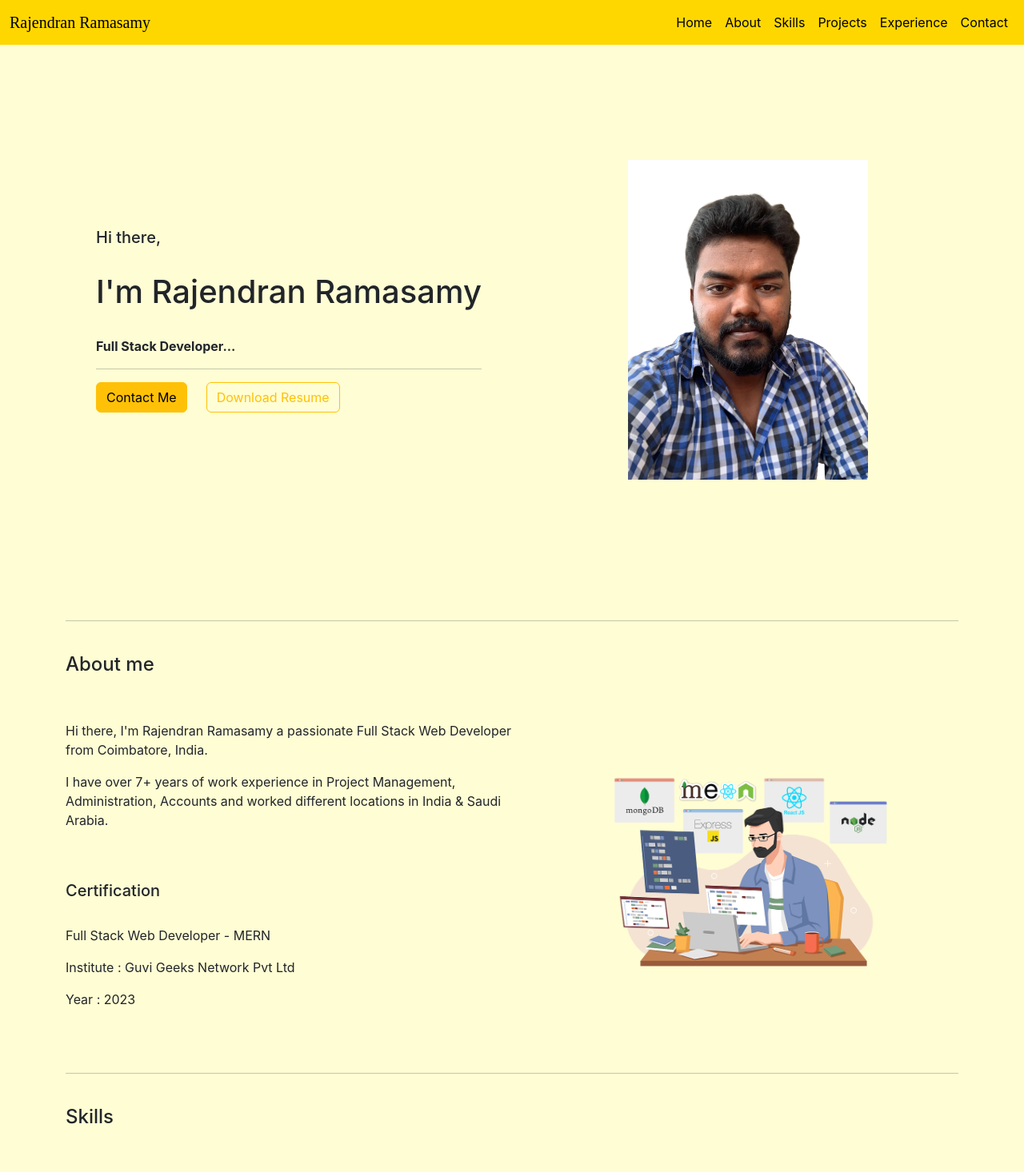
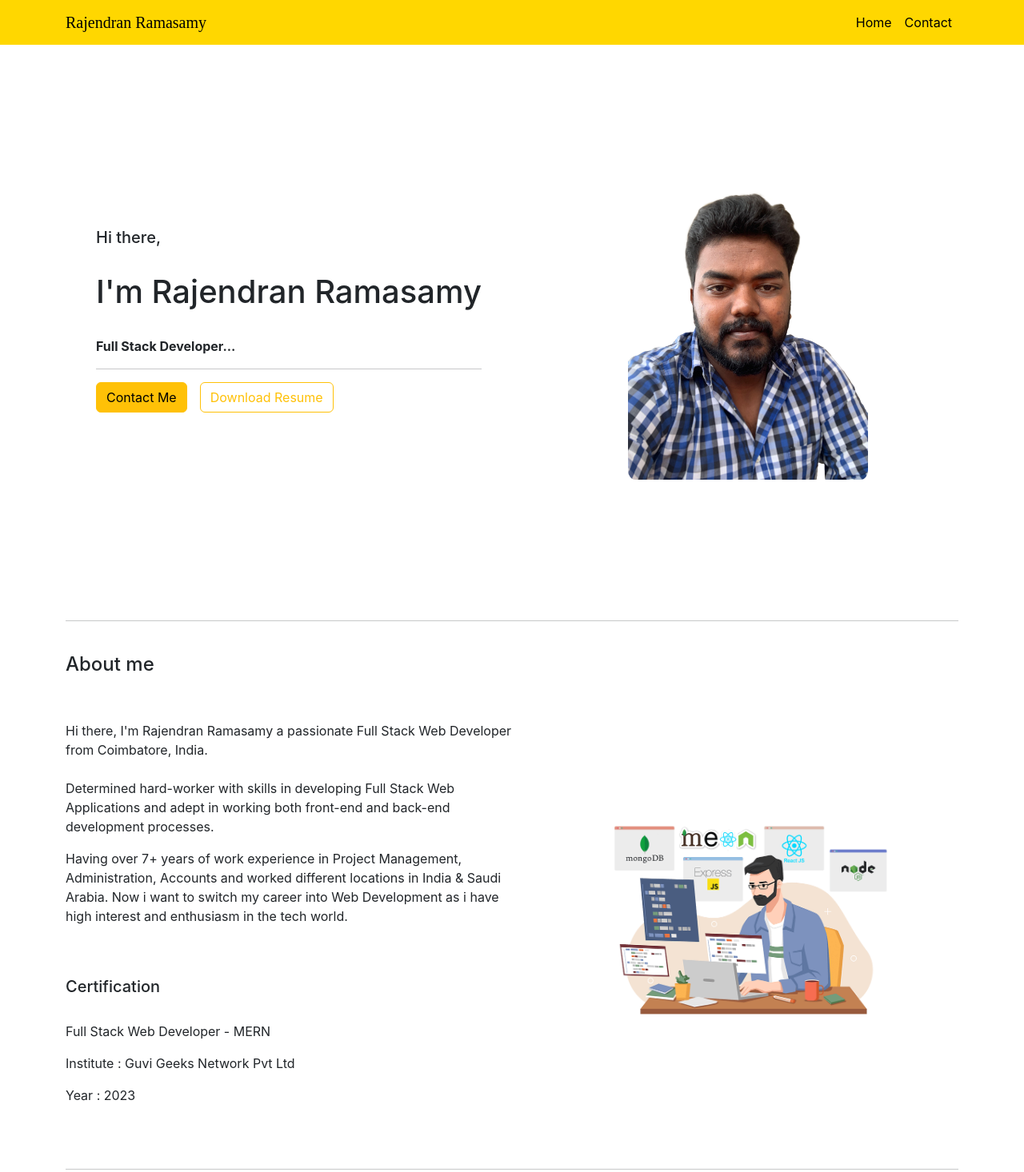
Before and after one commit to Rajendrankr25/rajendran-portfolio, a React (Create React App) app: page / in a window 1280 px wide. Shown: the top 1466 px of the page at 80% size. Built offline with nearby package versions, Linux system fonts and the light colour scheme; a web font is replaced by a local one.

Commit message:
routing added

```diff
--- a/package.json
+++ b/package.json
@@ -8,6 +8,7 @@
     "@testing-library/user-event": "^13.5.0",
     "react": "^18.2.0",
     "react-dom": "^18.2.0",
+    "react-router-dom": "^6.9.0",
     "react-scripts": "5.0.1",
     "web-vitals": "^2.1.4"
   },
--- a/src/App.css
+++ b/src/App.css
@@ -2,6 +2,6 @@
     background-image: url('./assets/4kmatwal1.jpg');
     background-size: cover;
 } */
-body {
+/* body {
     background-color: #fffdd4;
-}
+} */
--- a/src/App.js
+++ b/src/App.js
@@ -1,20 +1,18 @@
+import { Route, Routes } from 'react-router-dom';
 import './App.css';
-import About from './Components/About';
 import Contact from './Components/Contact';
-import Experience from './Components/Experience';
 import Home from './Components/Home';
 import Navbar from './Components/Navbar';
-import Skill from './Components/Skills';
 
 function App() {
   return (
     <div className="App">
       <Navbar />
-      <Home />
-      <About />
-      <Skill />
-      <Experience />
-      <Contact />
+      <Routes>
+        <Route path='/' element={<Home />} />
+        <Route path='/contact' element={<Contact />} />
+      </Routes>
+
     </div>
   );
 }
--- a/src/Components/About.js
+++ b/src/Components/About.js
@@ -12,11 +12,14 @@ function About() {
                 <div>
                     <p>
                         Hi there, I'm Rajendran Ramasamy a passionate Full Stack Web Developer from Coimbatore, India.
-
+                        <br /><br />
+                        Determined hard-worker with skills in developing Full Stack Web Applications and adept in
+                        working both front-end and back-end development processes.
                     </p>
                     <p>
-                        I have over 7+ years of work experience in Project Management, Administration, Accounts and worked
+                        Having over 7+ years of work experience in Project Management, Administration, Accounts and worked
                         different locations in India & Saudi Arabia.
+                        Now i want to switch my career into Web Development as i have high interest and enthusiasm in the tech world.
                     </p>
                     <br /><br />
                     <h5>Certification</h5><br />
--- a/src/Components/Components.css
+++ b/src/Components/Components.css
@@ -1,5 +1,9 @@
 .navbar-name {
     font-family: 'Irish Grover', cursive;
+}
+
+.links {
+    cursor: pointer;
 }
 
 .home-container {
@@ -11,13 +15,15 @@
     text-align: center;
 }
 
-.home-btns>button {
-    margin-right: 24px;
+.home-btns {
+    display: flex;
+    gap: 16px;
 }
 
 .self-image {
     max-width: 500px;
     max-height: 400px;
+    border-radius: 3%;
 }
 
 .exp-container {
--- a/src/Components/Contact.js
+++ b/src/Components/Contact.js
@@ -33,7 +33,9 @@ function Contact() {
                     <a href="https://github.com/Rajendrankr25" target={'blank'}><b>Github/Rajendran-Ramasamy</b></a>
                 </div><br />
                 <div>
-                    <button type="button" className="btn btn-dark">Download Resume</button>
+                    <a href="https://drive.google.com/file/d/1aSHTtF0AVPT7lTU4tIZU_U1kk0IvI4Ez/view?usp=sharing" target='blank'>
+                        <button type="button" className="btn btn-dark">Download Resume</button>
+                    </a>
                 </div><br /><br />
                 <div style={{ textAlign: "center" }}>
                     Developed by "Rajendran Ramasamy"
--- /dev/null
+++ b/src/Components/ContactModal.js
@@ -0,0 +1,27 @@
+import React from 'react';
+import Contact from './Contact';
+
+function ContactModal() {
+    return (
+        <div>
+            <button type="button" className="btn btn-warning" data-bs-toggle="modal" data-bs-target="#exampleModal">
+                Contact Me
+            </button>
+
+            <div className="modal fade" id="exampleModal" aria-labelledby="exampleModalLabel" aria-hidden="true">
+                <div className="modal-dialog">
+                    <div className="modal-content">
+                        <div className="modal-header">
+                            <button type="button" className="btn-close" data-bs-dismiss="modal" aria-label="Close"></button>
+                        </div>
+                        <div className="modal-body">
+                            <Contact />
+                        </div>
+                    </div>
+                </div>
+            </div>
+        </div>
+    )
+}
+
+export default ContactModal
--- a/src/Components/Home.js
+++ b/src/Components/Home.js
@@ -1,9 +1,16 @@
 import React from 'react';
 import './Components.css';
 import self from '../assets/self.jpg';
+import About from './About';
+import Skill from './Skills';
+import Experience from './Experience';
+import Contact from './Contact';
+import ContactModal from './ContactModal';
+import Projects from './Projects';
 
 function Home() {
     return (
+        <div>
             <div className='container home-container'>
                 <div className='home-sec1'>
                     <h5>Hi there,</h5><br />
@@ -11,14 +18,23 @@ function Home() {
                     <span><b>Full Stack Developer...</b></span><br />
                     <hr />
                     <div className='home-btns'>
-                    <button type="button" className="btn btn-warning">Contact Me</button>
+                        <ContactModal />
+                        {/* <button type="button" className="btn btn-warning">Contact Me</button> */}
+                        <a href="https://drive.google.com/file/d/1aSHTtF0AVPT7lTU4tIZU_U1kk0IvI4Ez/view?usp=sharing" target='blank'>
                             <button type="button" className="btn btn-outline-warning">Download Resume</button>
+                        </a>
                     </div>
                 </div>
                 <div className='home-sec2'>
                     <img className='self-image' src={self} alt="self" />
                 </div>
             </div>
+            <About />
+            <Skill />
+            <Projects />
+            <Experience />
+            <Contact />
+        </div>
     )
 }
 
--- a/src/Components/Navbar.js
+++ b/src/Components/Navbar.js
@@ -1,13 +1,19 @@
 import React from 'react';
+import { useNavigate } from 'react-router-dom';
 import './Components.css';
 
 function Navbar() {
+
+    const navigate = useNavigate();
+
     return (
         <div>
             <nav className="navbar fixed-top navbar-expand-md" style={{ backgroundColor: 'gold' }}>
-                <div className="container-fluid navItems">
+                <div className="container navItems">
                     <div>
-                        <span className="navbar-brand navbar-name">Rajendran Ramasamy</span>
+                        <span className="navbar-brand navbar-name links"
+                            onClick={() => navigate('/')}
+                        >Rajendran Ramasamy</span>
                     </div>
                     <div>
                         <button className="navbar-toggler" type="button" data-bs-toggle="collapse" data-bs-target="#navbarNavAltMarkup" aria-controls="navbarNavAltMarkup" aria-expanded="false" aria-label="Toggle navigation">
@@ -15,12 +21,18 @@ function Navbar() {
                         </button>
                         <div className="collapse navbar-collapse" id="navbarNavAltMarkup">
                             <div className="navbar-nav">
-                                <span className='nav-link active'>Home</span>
-                                <span className='nav-link active'>About</span>
+                                <span className='nav-link active links'
+                                    onClick={() => navigate('/')}
+                                >Home</span>
+                                {/* <span className='nav-link active'
+                                    onClick={() => navigate('/about')}
+                                >About</span>
                                 <span className='nav-link active'>Skills</span>
                                 <span className='nav-link active'>Projects</span>
-                                <span className='nav-link active'>Experience</span>
-                                <span className='nav-link active'>Contact</span>
+                                <span className='nav-link active'>Experience</span> */}
+                                <span className='nav-link active links'
+                                    onClick={() => navigate('/contact')}
+                                >Contact</span>
                             </div>
                         </div>
                     </div>
--- a/src/Components/Projects.js
+++ b/src/Components/Projects.js
@@ -1,9 +1,15 @@
-import React from 'react'
+import React from 'react';
+import '../Components/Components.css';
 
 function Projects() {
     return (
-        <div>
+        <div className='container'>
+            <hr /><br />
+            <h4>Projects</h4>
+            <br /><br />
+            <div className='projects-container'>
 
+            </div>
         </div>
     )
 }
--- a/src/index.js
+++ b/src/index.js
@@ -3,11 +3,14 @@ import ReactDOM from 'react-dom/client';
 import './index.css';
 import App from './App';
 import reportWebVitals from './reportWebVitals';
+import { BrowserRouter } from 'react-router-dom';
 
 const root = ReactDOM.createRoot(document.getElementById('root'));
 root.render(
   <React.StrictMode>
-    <App />
+    <BrowserRouter>
+      <App />
+    </BrowserRouter>
   </React.StrictMode>
 );
 
```
Also changed, not shown: 1 other file (tests, documents, lock files or other folders). Lines whose indentation alone changed are shown as unchanged.
